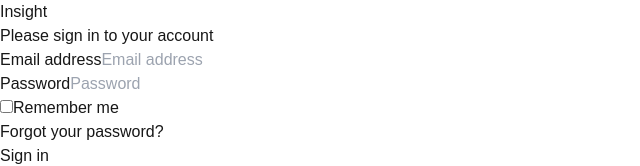
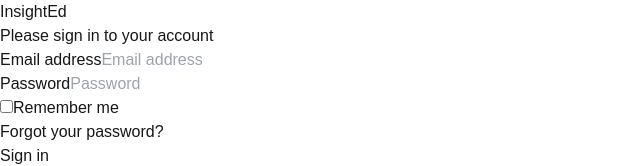
Before and after one commit to jaffarkeikei/InsightEd, a Next.js app: page /login in a window 1280 px wide. Shown: the top 166 px of the page, without its empty margins (0-640 px from the left). Built offline with nearby package versions, Linux system fonts and the light colour scheme.

Commit message:
Fix the login issues

```diff
--- a/src/app/login/page.tsx
+++ b/src/app/login/page.tsx
@@ -54,7 +54,7 @@
       <div className="max-w-md w-full space-y-8 p-8 bg-white rounded-xl shadow-lg">
         <div className="text-center">
           <h2 className="mt-6 text-3xl font-bold text-gray-900">
-            Insight
+            InsightEd
           </h2>
           <p className="mt-2 text-sm text-gray-600">
             Please sign in to your account
```
